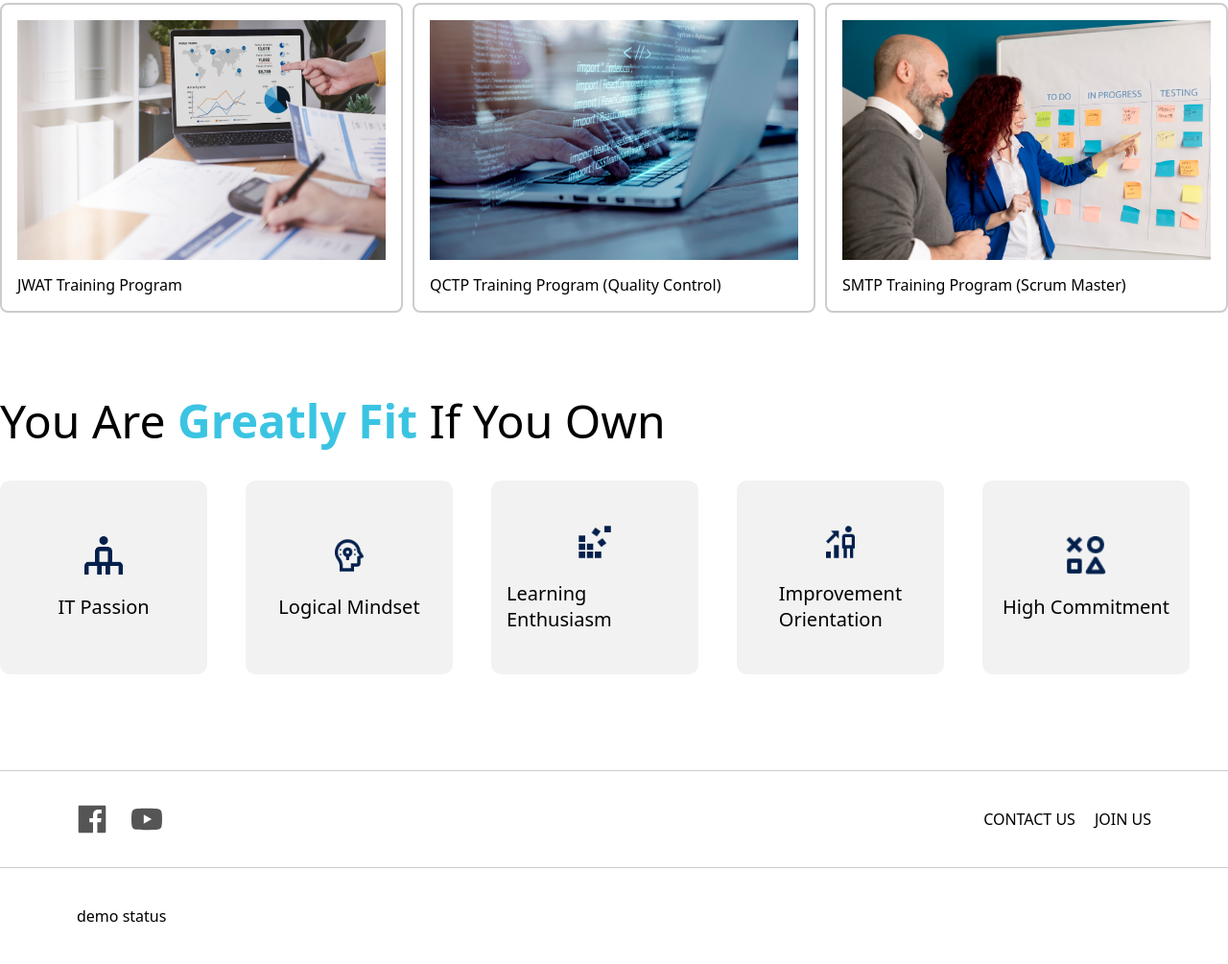
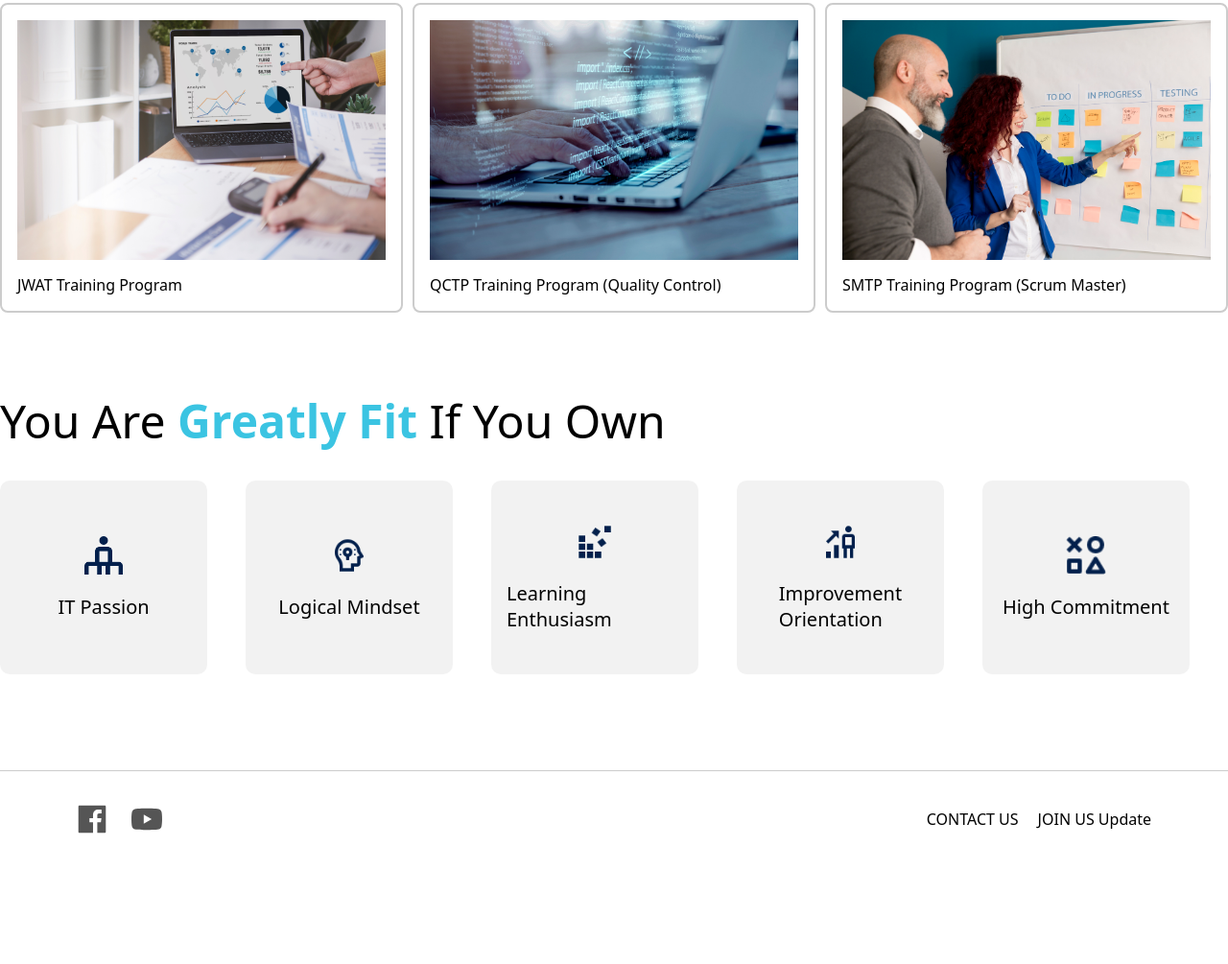
Before and after one commit to toantran1101/fresher-page, a plain HTML site: page index.html in a window 1280 px wide. Shown: the part 1770-2775 px from the top of the page at 96% size. After the commit the page ends 2674 px from the top, so only its background shows below. Drawn offline with nearby package versions, Linux system fonts and the light colour scheme.

Commit message:
demo: update text join us

```diff
--- a/index.html
+++ b/index.html
@@ -404,11 +404,10 @@
         <a
           href="https://www.cyberlogitec.com.vn/careers/experienced-hire"
           target="_blank"
-          >JOIN US</a
+          >JOIN US Update</a
         >
       </div>
     </div>
-    <div id="footer">demo status</div>
   </body>
   <script src="https://cdnjs.cloudflare.com/ajax/libs/aos/2.3.4/aos.js"></script>
   <script>
```
